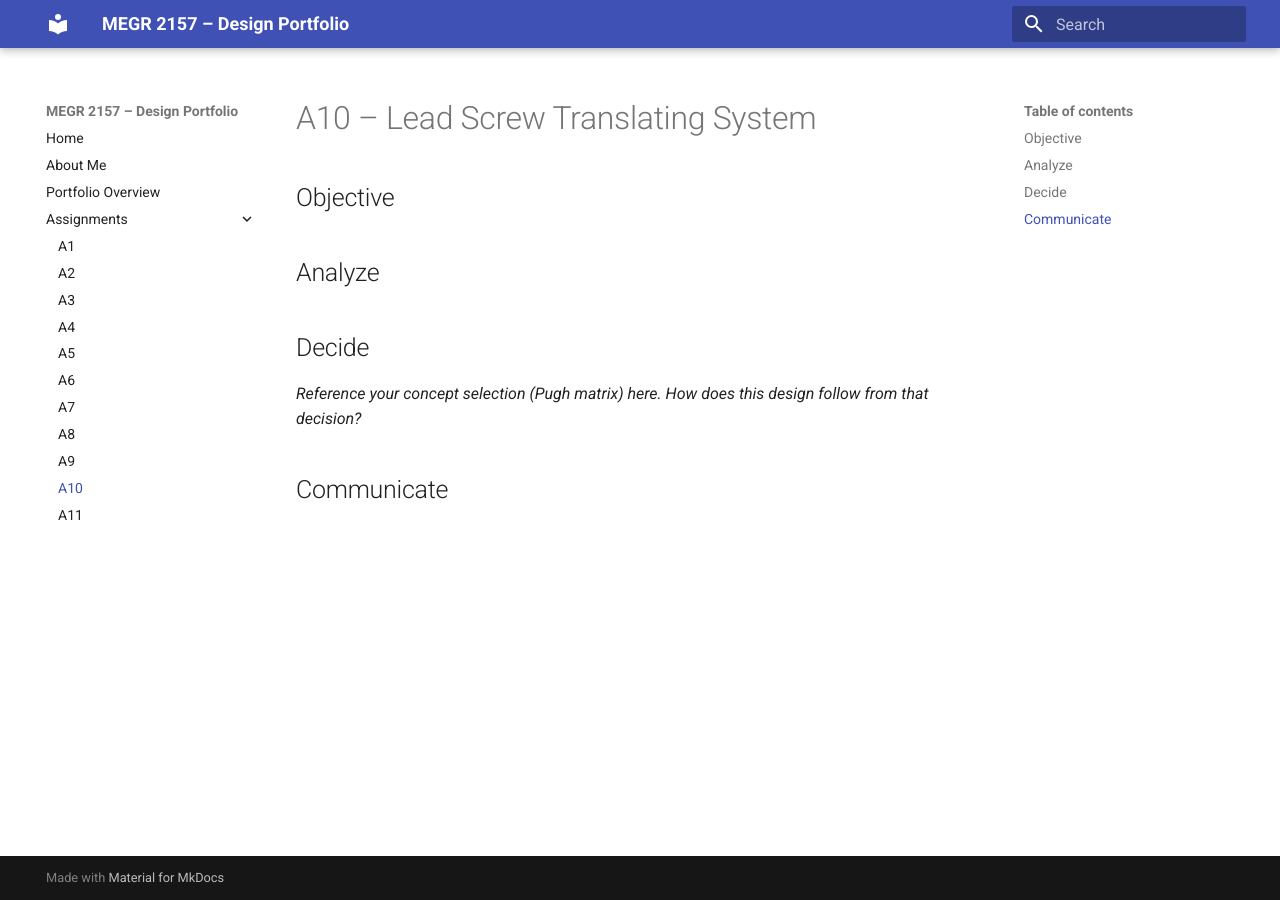
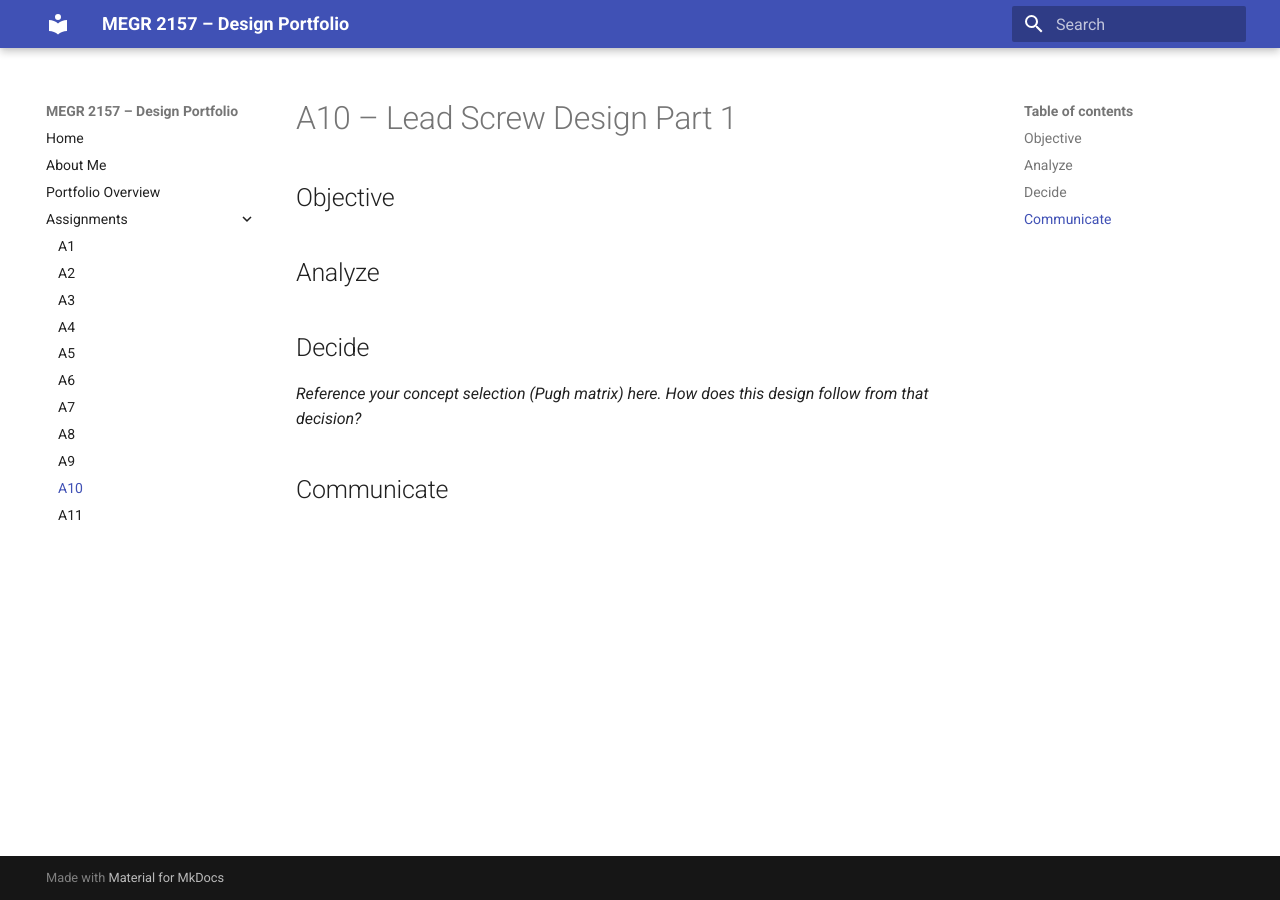
Before and after one commit to jrivasvi/megr2157-portfolio, an MkDocs documentation site: the page built from docs/assignments/A10/index.md, in a window 1280 px wide. Built offline with MkDocs 1.6.1 and Material for MkDocs 9.7.7, drawn with Linux system fonts in a browser that asks for light colours.

Commit message:
Update index.md

```diff
--- a/docs/assignments/A10/index.md
+++ b/docs/assignments/A10/index.md
@@ -1,4 +1,4 @@
-# A10 – Lead Screw Translating System
+# A10 – Lead Screw Design Part 1
 
 ## Objective
 
```
